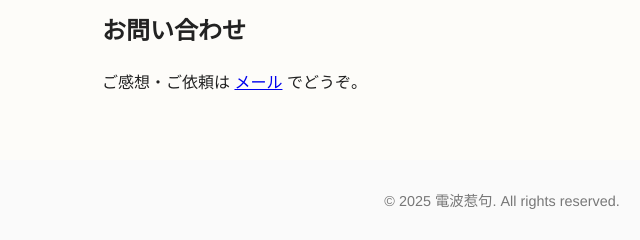
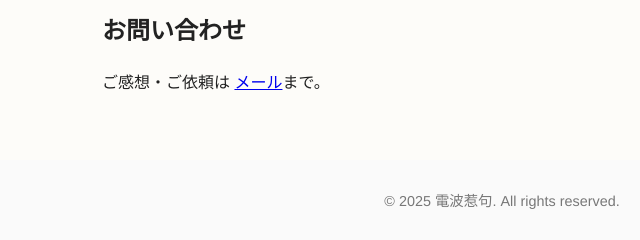
Before and after one commit to nasubi3-sleep/denpa-jack, a plain HTML site: page index.html in a window 1280 px wide. Shown: the part 638-878 px from the top of the page, 138-778 px from the left. Drawn offline with Linux system fonts and the light colour scheme; no server answers.

Commit message:
fix: 誤字の修正

```diff
--- a/index.html
+++ b/index.html
@@ -32,7 +32,7 @@
 
   <section id="contact" class="section">
     <h2>お問い合わせ</h2>
-    <p>ご感想・ご依頼は <a href="mailto:denpajk@gmail.com">メール</a> でどうぞ。</p>
+    <p>ご感想・ご依頼は <a href="mailto:denpajk@gmail.com">メール</a>まで。</p>
   </section>
 
   <footer>
```
